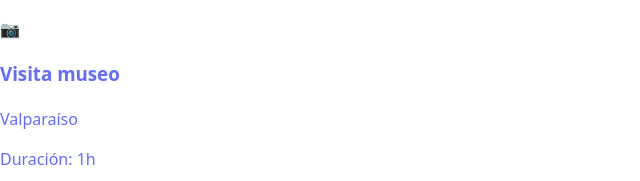
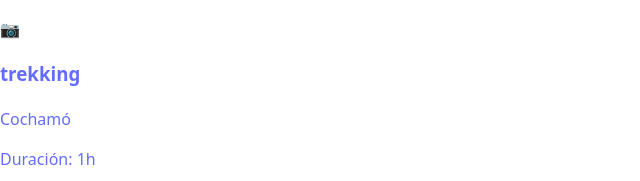
Before and after one commit to manuelcristobalescobedo/entrega-numero-5, a React (Vite) app: page /catalog in a window 1280 px wide. Shown: the part 530-711 px from the top of the page, without its empty margins (0-640 px from the left). Built offline with nearby package versions, Linux system fonts and the light colour scheme.

Commit message:
añadido feature branch

```diff
--- a/src/component/Catalog.tsx
+++ b/src/component/Catalog.tsx
@@ -4,7 +4,7 @@ import { Link } from "react-router-dom";
 const mockProducts = [
   { id: 1, title: "Tour en la ciudad", place: "Santiago", price: 50, duration: "2h", rating: 4.5 },
   { id: 2, title: "Excursión montaña", place: "Andes", price: 100, duration: "6h", rating: 4.8 },
-  { id: 3, title: "Visita museo", place: "Valparaíso", price: 30, duration: "1h", rating: 4.2 },
+  { id: 3, title: "trekking", place: "Cochamó", price: 30, duration: "1h", rating: 4.2 },
   { id: 4, title: "Clases de surf", place: "Viña del Mar", price: 80, duration: "3h", rating: 4.6 },
 ];
 
--- a/src/main.tsx
+++ b/src/main.tsx
@@ -1,6 +1,6 @@
 import React from "react";
 import ReactDOM from "react-dom/client";
-import { BrowserRouter, Routes, Route, Navigate } from "react-router-dom";
+import { BrowserRouter, Routes, Route, useNavigate } from "react-router-dom";
 import App from "./App";
 import HomePage from "./pages/HomePage";
 import Catalog from "./component/Catalog";
```
